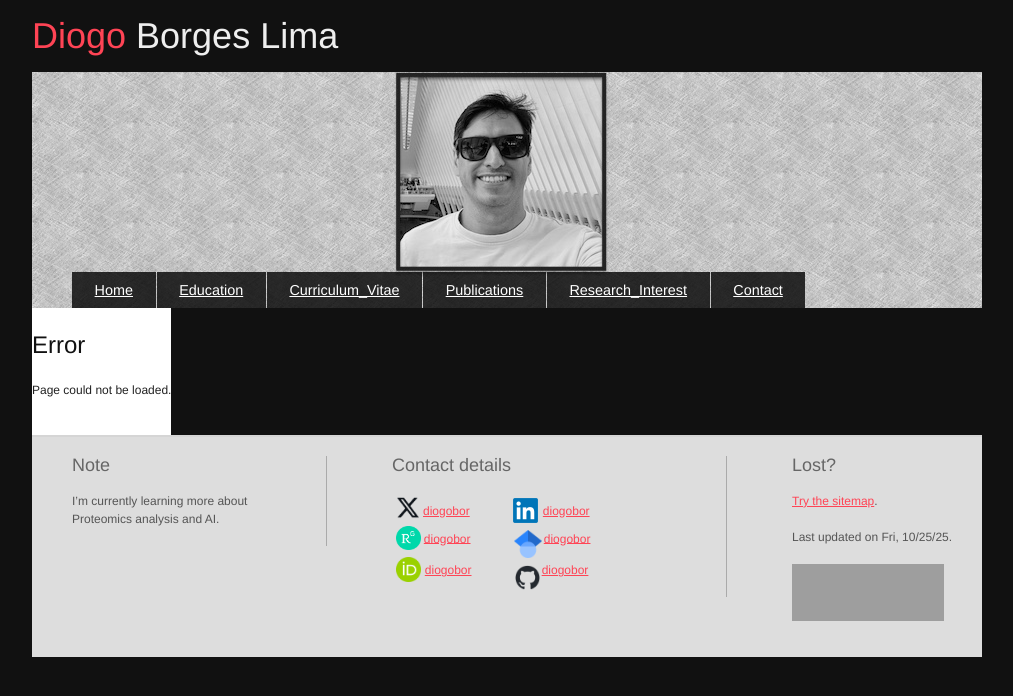
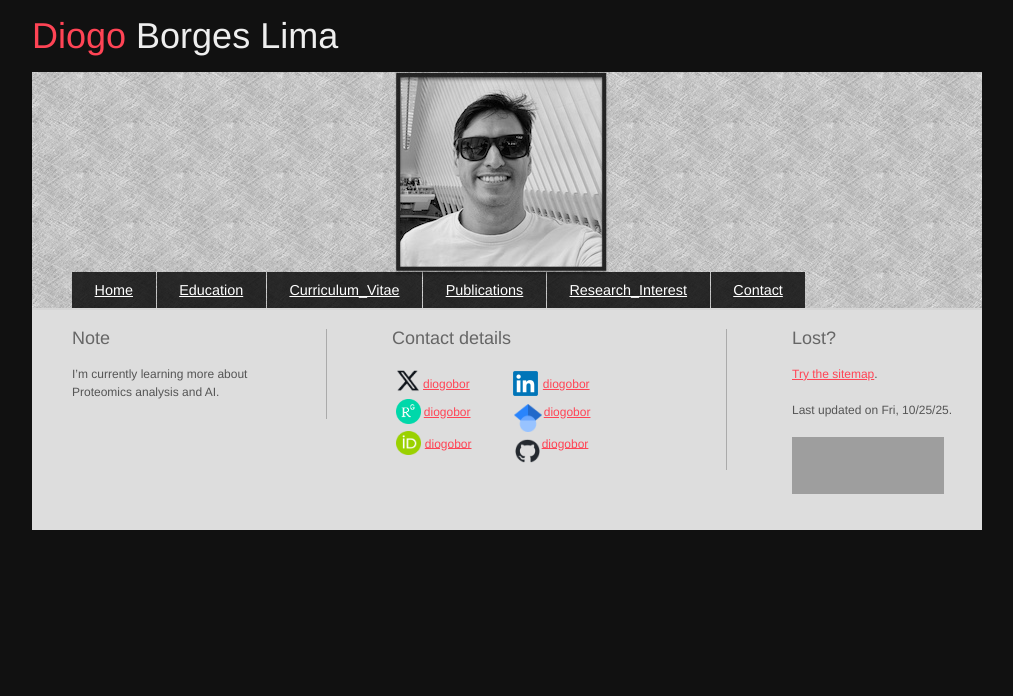
Before and after one commit to diogobor/diogobor.github.io, a plain HTML site: page index.html in a window 1280 px wide. Shown: the whole page, without its empty margins (133-1146 px from the left). Drawn offline with Linux system fonts and the light colour scheme; no server answers; grey boxes are pictures that could not be loaded.

Commit message:
Update index.html

```diff
--- a/index.html
+++ b/index.html
@@ -33,11 +33,9 @@
     async function loadPage(page) {
 	    try {
 			alert("https://diogobor.github.io/${page}.html");
-	      	const response = await fetch("https://diogobor.github.io/${page}.html");
-	      	const html = await response.text();
-	      	document.getElementById("main_content").innerHTML = html;
+
 	    } catch (err) {
-	    	document.getElementById("main_content").innerHTML = "<h2>Error</h2><p>Page could not be loaded.</p>";
+	    	alert("Error!!!")
 	    }
 	  }
 
```
